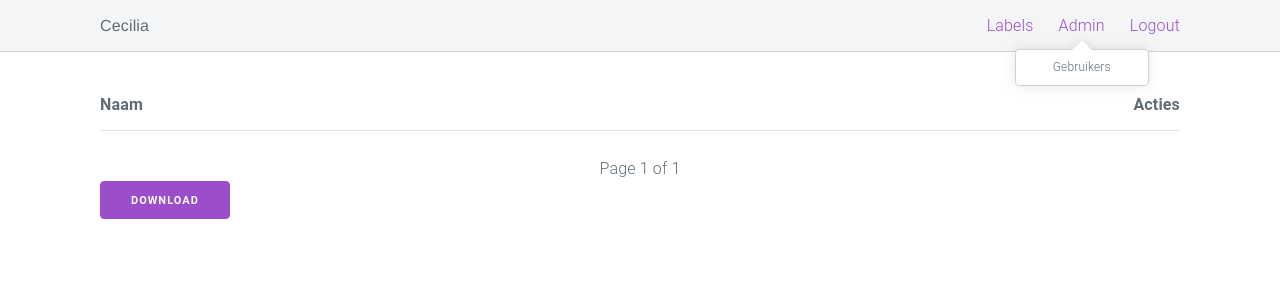
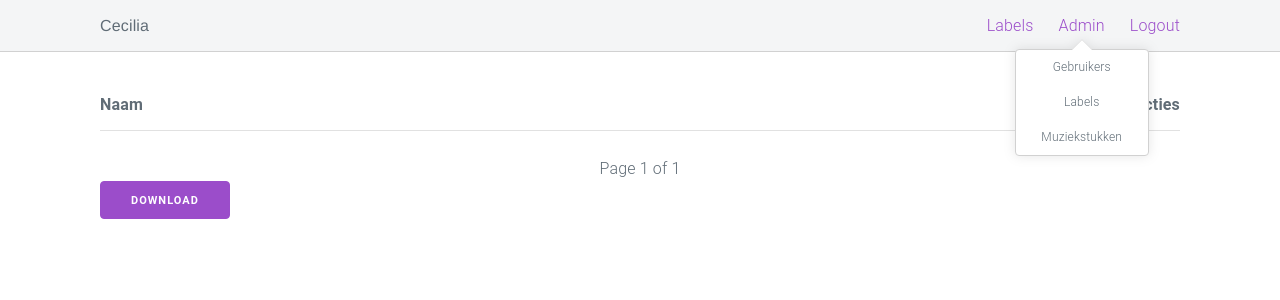
Before and after one commit to seanachaidh/cecilia, a Django app: page /musicmix/ in a window 1280 px wide, after a click on "Admin". Shown: the top 300 px of the page. Run offline with Django 4.2, Linux system fonts and the light colour scheme; the visitor is signed in with stand-in values (Sample User, id 1); data comes from the database, SQL or seed files in the repository; data that the repository does not hold is empty.

Commit message:
user table layout debuggen

```diff
--- a/musicmix/static/css/main.css
+++ b/musicmix/static/css/main.css
@@ -578,6 +578,10 @@ header {
   padding-top: 5em;
 }
 
+th, td {
+  width: 100%;
+}
+
 a {
   cursor: pointer;
 }
--- a/musicmix/static/sass/base.scss
+++ b/musicmix/static/sass/base.scss
@@ -4,6 +4,10 @@ body {
 
 header {
   padding-top: 5em;
+}
+
+th, td {
+  width: 100%;
 }
 
 a {
--- a/musicmix/templates/musicmix/base.html
+++ b/musicmix/templates/musicmix/base.html
@@ -13,7 +13,7 @@
             <a href="/musicmix" class="navigation-title">Cecilia</a>
             <ul class="navigation-list float-right">
                 <li class="navigation-item">
-                    <a href="labels" class="navigation-link">Labels</a>
+                    <a href="{% url 'my_labels' %}" class="navigation-link">Labels</a>
                 </li>
                 {% if user.is_superuser %}
                     <li class="navigation-item">
@@ -23,6 +23,8 @@
                             <ul class="popover-list">
                                 <li class="popover-item">
                                     <a href="{% url 'users' %}" class="popover-link">Gebruikers</a>
+                                    <a href="{% url 'labels' %}" class="popover-link">Labels</a>
+                                    <a href="{% url 'pieces' %}" class="popover-link">Muziekstukken</a>
                                 </li>
                             </ul>
                         </div>
--- a/musicmix/urls.py
+++ b/musicmix/urls.py
@@ -18,7 +18,7 @@ urlpatterns = [
     path("admin/editpiece/<int:piece_id>", adminviews.edit_piece),
     path("login", mainviews.login_user, name="login"),
     path("logout", mainviews.logout_user, name="logout"),
-    path("labels", musicmix.musicviews.labelviews.handle_labels, name="labels"),
+    path("labels", musicmix.musicviews.labelviews.handle_labels, name="my_labels"),
     path("labels/delete/<int:label_id>", adminviews.remove_label, name="label_remove"),
     path("labels/<str:label_type>/add", adminviews.add_label),
     path("overview", userviews.OverviewView.as_view(), name="musicpieceoverview"),
```
Also changed, not shown: musicmix/templates/musicmix/user_table.html (+8 -4 lines), 1 other file.
